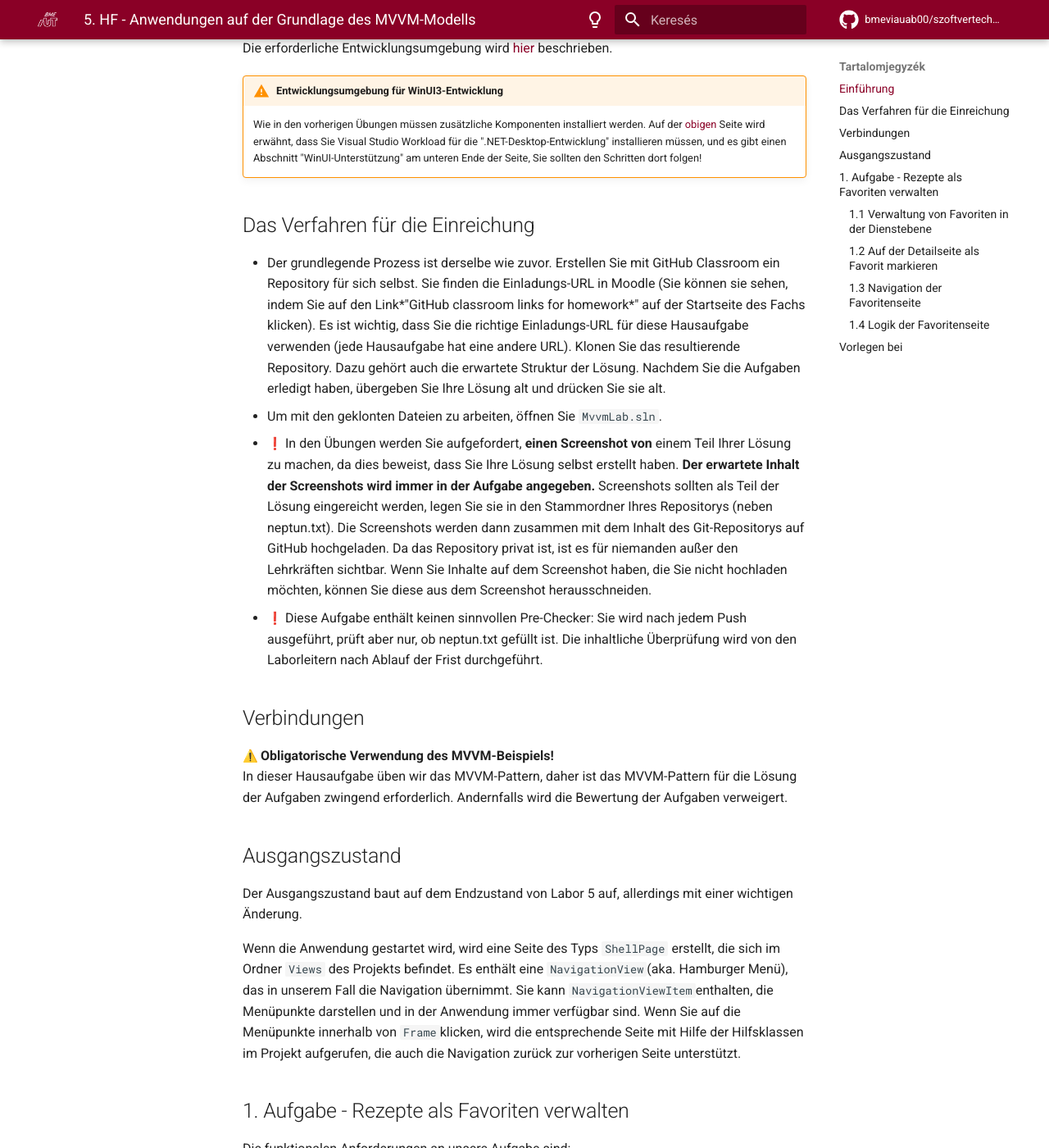
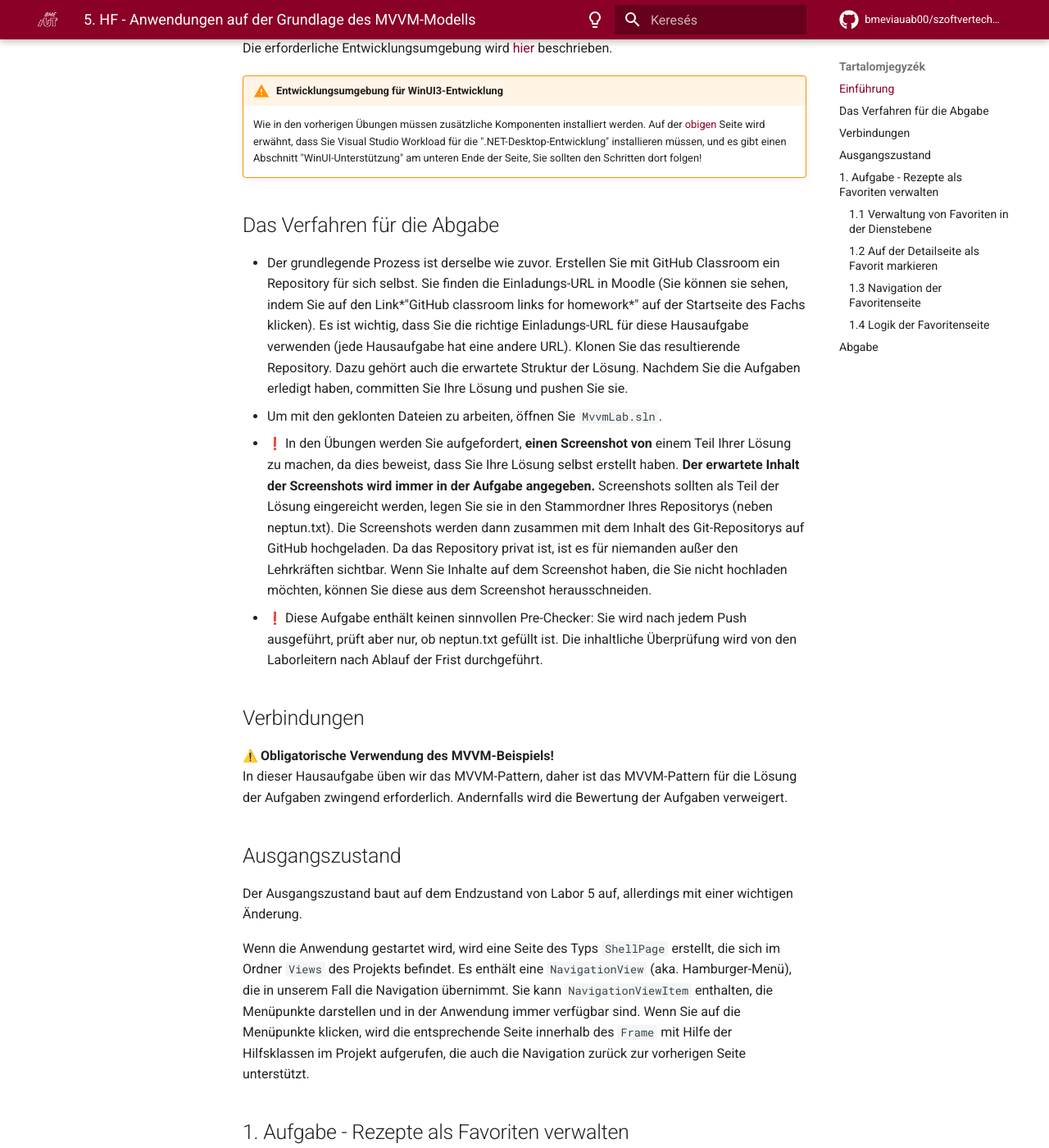
Before and after one commit to bmeviauab00/szoftvertechnikak, an MkDocs documentation site: the page built from docs/hazi/imsc-mvvm-receptek/index_ger.md, in a window 1280 px wide and 1400 px high, scrolled down 685 px. Shown: the whole window at 82% size. Built offline with MkDocs 1.6.1 and Material for MkDocs 9.7.7, drawn with Linux system fonts in a browser that asks for light colours; emoji names are drawn with the system emoji font; comment, search, counter and statistics services are not loaded; the version menu is left out; some of the changed text lies outside the part shown.

Commit message:
imsc-mvvm-receptek/index_ger.md német elírások javítása

````diff
--- a/docs/hazi/imsc-mvvm-receptek/index_ger.md
+++ b/docs/hazi/imsc-mvvm-receptek/index_ger.md
@@ -24,9 +24,9 @@
 !!! warning "Entwicklungsumgebung für WinUI3-Entwicklung"
     Wie in den vorherigen Übungen müssen zusätzliche Komponenten installiert werden. Auf der [obigen](../fejlesztokornyezet/index_ger.md) Seite wird erwähnt, dass Sie Visual Studio Workload für die ".NET-Desktop-Entwicklung" installieren müssen, und es gibt einen Abschnitt "WinUI-Unterstützung" am unteren Ende der Seite, Sie sollten den Schritten dort folgen!
 
-## Das Verfahren für die Einreichung
+## Das Verfahren für die Abgabe
 
-- Der grundlegende Prozess ist derselbe wie zuvor. Erstellen Sie mit GitHub Classroom ein Repository für sich selbst. Sie finden die Einladungs-URL in Moodle (Sie können sie sehen, indem Sie auf den Link*"GitHub classroom links for homework*" auf der Startseite des Fachs klicken). Es ist wichtig, dass Sie die richtige Einladungs-URL für diese Hausaufgabe verwenden (jede Hausaufgabe hat eine andere URL). Klonen Sie das resultierende Repository. Dazu gehört auch die erwartete Struktur der Lösung. Nachdem Sie die Aufgaben erledigt haben, übergeben Sie Ihre Lösung alt und drücken Sie sie alt.
+- Der grundlegende Prozess ist derselbe wie zuvor. Erstellen Sie mit GitHub Classroom ein Repository für sich selbst. Sie finden die Einladungs-URL in Moodle (Sie können sie sehen, indem Sie auf den Link*"GitHub classroom links for homework*" auf der Startseite des Fachs klicken). Es ist wichtig, dass Sie die richtige Einladungs-URL für diese Hausaufgabe verwenden (jede Hausaufgabe hat eine andere URL). Klonen Sie das resultierende Repository. Dazu gehört auch die erwartete Struktur der Lösung. Nachdem Sie die Aufgaben erledigt haben, committen Sie Ihre Lösung und pushen Sie sie.
 - Um mit den geklonten Dateien zu arbeiten, öffnen Sie `MvvmLab.sln`.
 - :exclamation: In den Übungen werden Sie aufgefordert, **einen Screenshot von** einem Teil Ihrer Lösung zu machen, da dies beweist, dass Sie Ihre Lösung selbst erstellt haben. **Der erwartete Inhalt der Screenshots wird immer in der Aufgabe angegeben.** Screenshots sollten als Teil der Lösung eingereicht werden, legen Sie sie in den Stammordner Ihres Repositorys (neben neptun.txt). Die Screenshots werden dann zusammen mit dem Inhalt des Git-Repositorys auf GitHub hochgeladen. Da das Repository privat ist, ist es für niemanden außer den Lehrkräften sichtbar. Wenn Sie Inhalte auf dem Screenshot haben, die Sie nicht hochladen möchten, können Sie diese aus dem Screenshot herausschneiden.
 - :exclamation: Diese Aufgabe enthält keinen sinnvollen Pre-Checker: Sie wird nach jedem Push ausgeführt, prüft aber nur, ob neptun.txt gefüllt ist. Die inhaltliche Überprüfung wird von den Laborleitern nach Ablauf der Frist durchgeführt.
@@ -40,7 +40,7 @@
 
 Der Ausgangszustand baut auf dem Endzustand von Labor 5 auf, allerdings mit einer wichtigen Änderung.
 
-Wenn die Anwendung gestartet wird, wird eine Seite des Typs `ShellPage` erstellt, die sich im Ordner `Views` des Projekts befindet. Es enthält eine `NavigationView`(aka. Hamburger Menü), das in unserem Fall die Navigation übernimmt. Sie kann `NavigationViewItem`enthalten, die Menüpunkte darstellen und in der Anwendung immer verfügbar sind. Wenn Sie auf die Menüpunkte innerhalb von `Frame`klicken, wird die entsprechende Seite mit Hilfe der Hilfsklassen im Projekt aufgerufen, die auch die Navigation zurück zur vorherigen Seite unterstützt.
+Wenn die Anwendung gestartet wird, wird eine Seite des Typs `ShellPage` erstellt, die sich im Ordner `Views` des Projekts befindet. Es enthält eine `NavigationView` (aka. Hamburger-Menü), die in unserem Fall die Navigation übernimmt. Sie kann `NavigationViewItem` enthalten, die Menüpunkte darstellen und in der Anwendung immer verfügbar sind. Wenn Sie auf die Menüpunkte klicken, wird die entsprechende Seite innerhalb des `Frame` mit Hilfe der Hilfsklassen im Projekt aufgerufen, die auch die Navigation zurück zur vorherigen Seite unterstützt.
 
 ## 1. Aufgabe - Rezepte als Favoriten verwalten
 
@@ -135,7 +135,7 @@
 
 === "Aus Favoriten entfernen" ![Aus Favoriten entfernen](images/remove_from_favorites.png)
 
-Dieser true/false-Zustand und die ändernde Aktion sollten in `RecipeDetailPageViewModel`gespeichert/implementiert werden (da dies per Definition die Aufgabe des ViewModels ist) und dann mit dem Zustand der Schaltfläche und dem Befehl der Aktion datengebunden werden. Achten Sie darauf, das MVVM-Modell zu befolgen!
+Dieser true/false-Zustand und die ändernde Aktion sollten in `RecipeDetailPageViewModel` gespeichert/implementiert werden (da dies per Definition die Aufgabe des ViewModels ist) und dann mit dem Zustand der Schaltfläche und dem Befehl der Aktion datengebunden werden. Achten Sie darauf, das MVVM-Modell zu befolgen!
 
 ??? success "RecipeDetailPageViewModel modification"
 
@@ -169,7 +169,7 @@
     - Im "RecipeDetailPageViewModel" werden die für die Ansicht erforderlichen Daten gespeichert, indem neue Ergebniseigenschaften eingeführt werden (die für die Ansicht erforderlichen Eigenschaftstypen sind "Symbol" und "String") und die Daten an sie gebunden werden.
         - Dies ist wahrscheinlich die einfachste Lösung, wenn Sie keinen separaten Konverter schreiben oder die Datenbindungen "verkomplizieren" wollen, aber es ist auch die am wenigsten wartbare, da die ViewModel-Ansicht ansichtsspezifische Daten enthält, die separat gepflegt werden müssen, wenn sich die bool-Eigenschaft ändert.
 
-!!! example "Aufgabe 1.2. einzureichen"
+!!! example "Aufgabe 1.2. - ABGABE"
     Fügen Sie einen Screenshot des Antrags ein, auf dem Sie eine Schaltfläche zum Markieren als Favorit auf der Detailseite sehen (`f1.2.1.png`)
 
     Fügen Sie einen Screenshot der App ein, auf der die Schaltfläche "Aus Favoriten entfernen" auf der Detailseite eines bereits als Favorit markierten Rezepts erscheint (`f1.2.2.png`)
@@ -185,14 +185,14 @@
 
         ```xml
         <ItemGroup>
-            <Keine Remove="ViewsFavoritesPage.xaml" />
-        </EinzelteilGruppe>
+            <None Remove="ViewsFavoritesPage.xaml" />
+        </ItemGroup>
         ```
 
         ```xml
-        <Seite Update="ViewsFavoritesPage.xaml">
+        <Page Update="ViewsFavoritesPage.xaml">
             <Generator>MSBuild:Compile</Generator>
-        </Seite>
+        </Page>
         ```
 
 2. Erstellen Sie die Klasse `FavoritesPageViewModel` im Ordner `ViewModels`
@@ -234,15 +234,15 @@
 
 ![Favoriten Seite](images/favorites_page.png)
 
-Erstellen Sie ein ViewModel (`FavoritesPageViewModel`) basierend auf `MainPageViewModel` und rufen Sie die Liste der Lieblingsrezepte ( `IRecipeService`) während der Navigation (`GetFavoriteRecipesAsync`) von ab und speichern Sie sie in einer geeigneten Eigenschaft, z.B. generated. Da wir die Rezepte hier nicht gruppieren, müssen Sie mit `RecipeHeader`statt mit `RecipeGroup`arbeiten.
+Erstellen Sie ein ViewModel (`FavoritesPageViewModel`) basierend auf `MainPageViewModel` und rufen Sie die Liste der Lieblingsrezepte von `IRecipeService` während der Navigation (`GetFavoriteRecipesAsync`) ab und speichern Sie sie in einer geeigneten Eigenschaft. Da wir die Rezepte hier nicht gruppieren, müssen Sie mit `RecipeHeader` statt mit `RecipeGroup` arbeiten.
 
-!!! example "1.4. exercise REQUIRED"
+!!! example "Aufgabe 1.4. - ABGABE"
     Einfügen eines Screenshots der Anwendung mit einer Liste von Favoriten (`f1.4.png`)
 
-## Vorlegen bei
+## Abgabe
 
 Checkliste für Wiederholungen:
 
 - Es ist wichtig, dass nur die Aufgaben akzeptiert werden, die Sie vollständig gemacht haben und die die Anforderungen in jeder Hinsicht erfüllen.
-- Sie müssen natürlich Ihre eigene Arbeit eingeben (da sie bewertet wird).
-- Nicht nur das Quellcode, sondern auch die erwartete Bildschirmfotos sollen eingegeben werden.
+- Sie müssen natürlich Ihre eigene Arbeit abgeben (da sie bewertet wird).
+- Nicht nur den Quellcode, sondern auch die erwarteten Bildschirmfotos sollen abgegeben werden.
````
Also changed, not shown: other parts of docs/hazi/imsc-mvvm-receptek/index_ger.md (+6 -6 lines).
